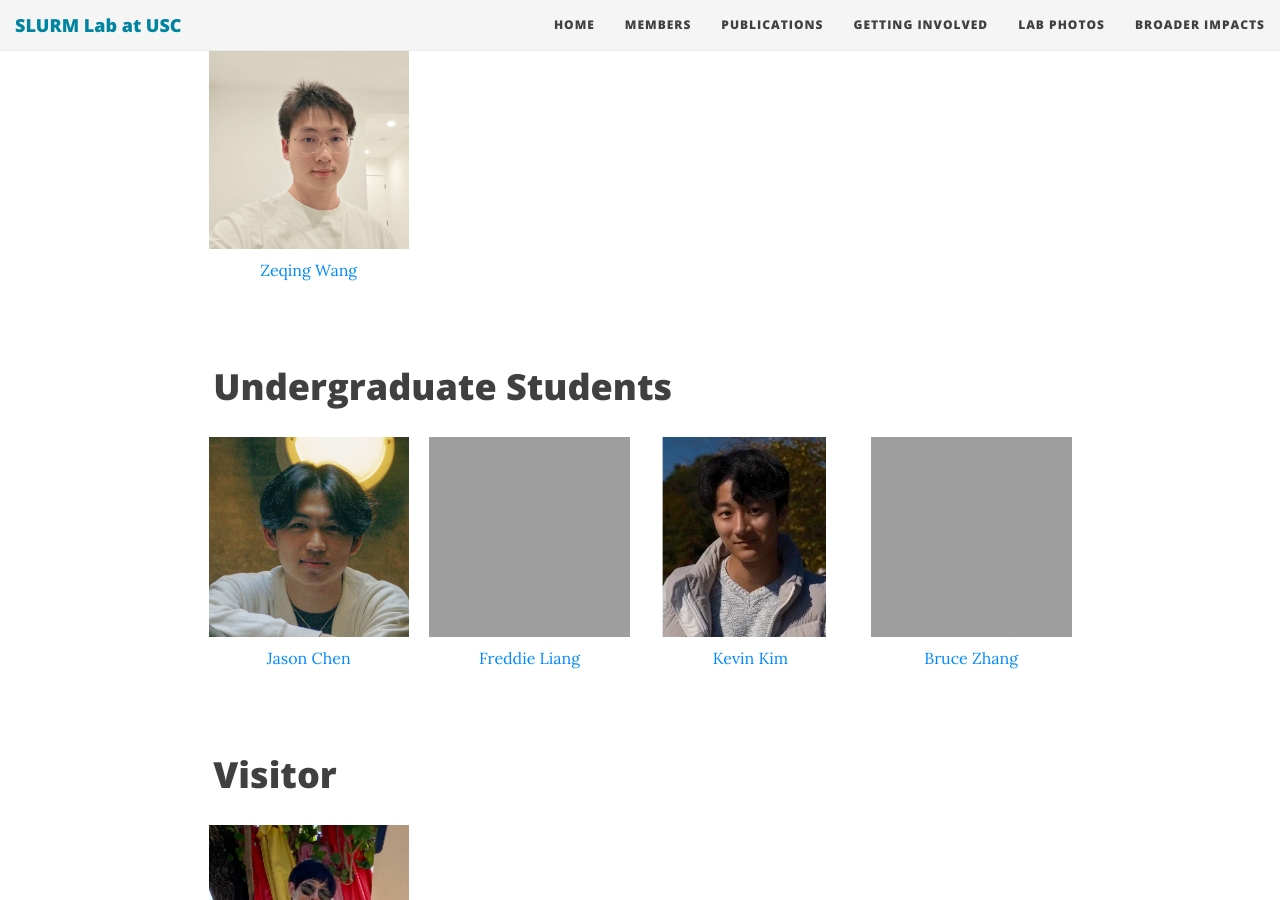
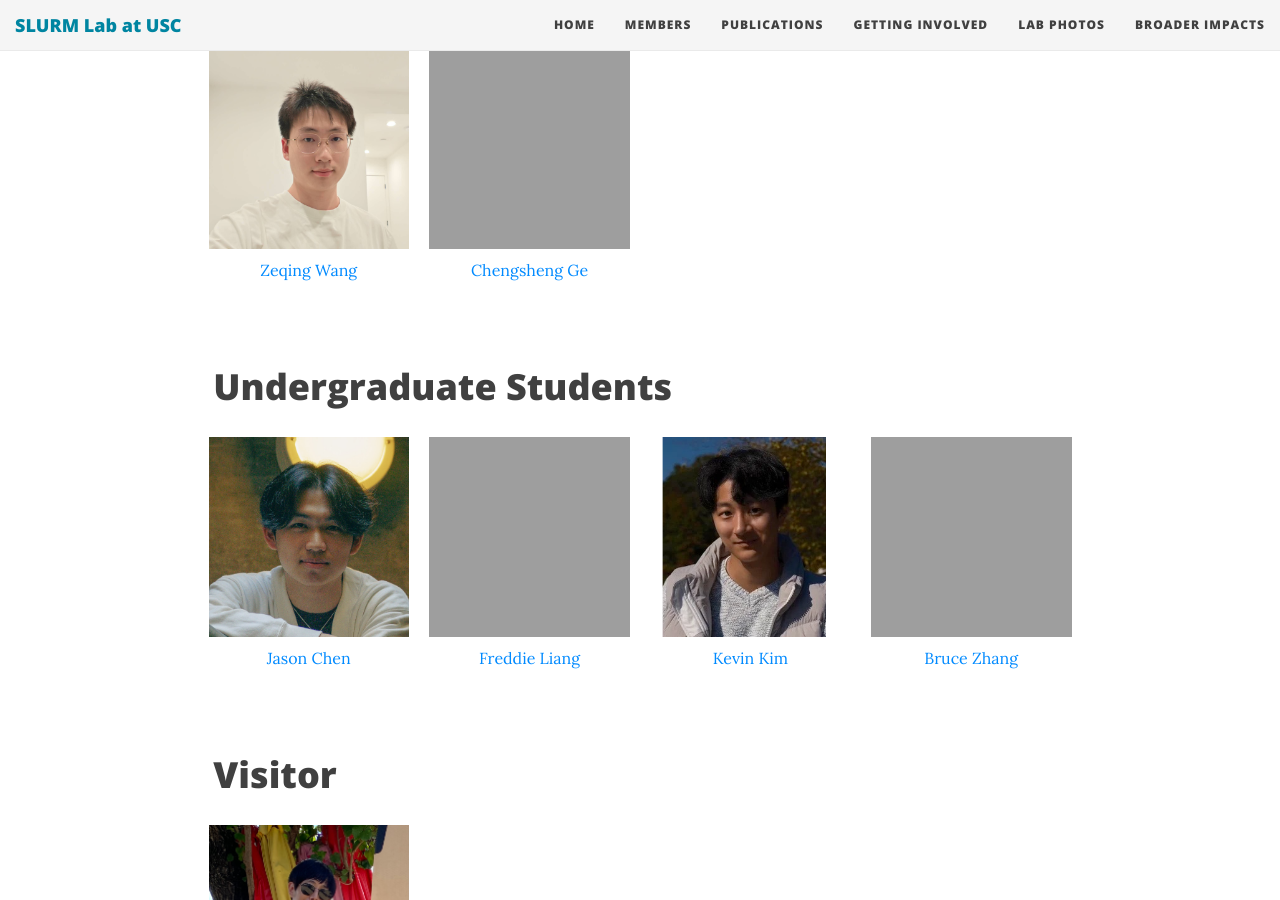
Before and after one commit to slurm-lab-usc/slurm-lab-usc.github.io, a Jekyll site: the page built from members.md, in a window 1280 px wide and 900 px high, scrolled down 1669 px. Built offline with Jekyll 4.4.1, drawn with Linux system fonts in a browser that asks for light colours; nearby versions of some CDN libraries.

Commit message:
Add Chengsheng Ge profile

```diff
--- a/members.md
+++ b/members.md
@@ -71,6 +71,9 @@
           - name: Zeqing Wang
             photo_url: https://slurm-lab-usc.github.io/img/people/ZeqingWang.jpg
             web_url: https://www.linkedin.com/in/zeqing-wang-477405374
+          - name: Chengsheng Ge
+            photo_url: https://slurm-lab-usc.github.io/img/people/chengshengge.png
+            web_url: https://www.linkedin.com/in/chengsheng-ge-202754227/
 
   - name: Undergraduate Students
     list:
```
Also changed, not shown: 1 other file.
